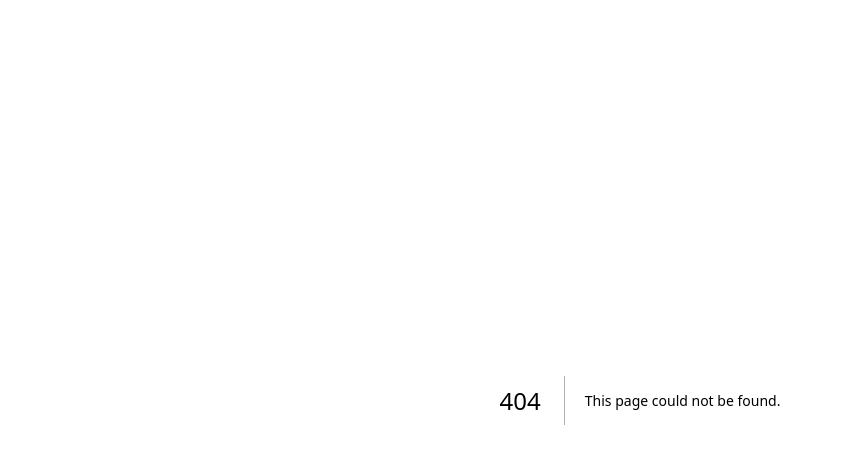
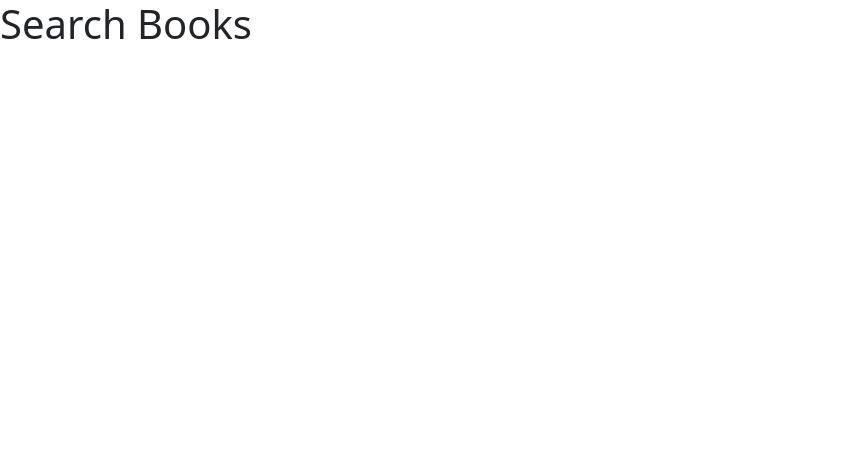
Before and after one commit to inesoetling/SPA-mit-React-Next-GraphQL, a Next.js app in the folder frontend/: page /search in a window 1280 px wide. Before the commit this address had no page. Shown: the top 464 px of the page, without its empty margins (0-841 px from the left). Built offline with nearby package versions, Linux system fonts and the light colour scheme.

Commit message:
feat(suche): suchseite mit titel angelegt

```diff
--- /dev/null
+++ b/frontend/src/app/search/page.tsx
@@ -0,0 +1,7 @@
+export default function SearchPage() {
+  return (
+    <div>
+      <h1>Search Books</h1>
+    </div>
+  );
+}
```
